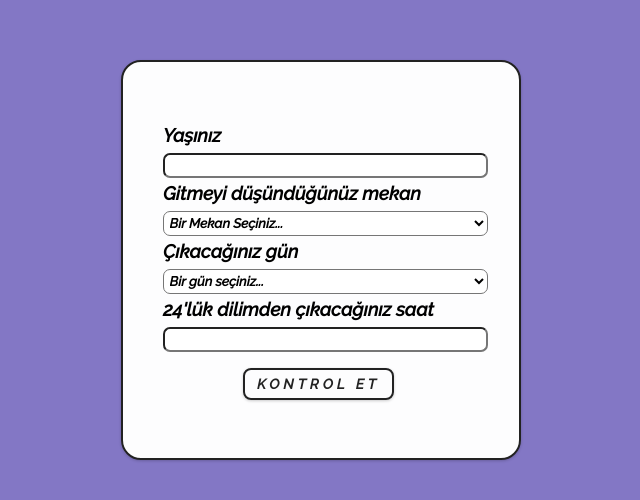
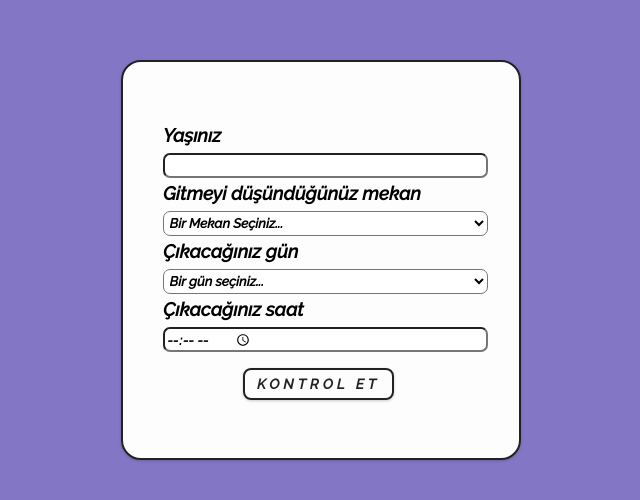
Before and after one commit to berkysr/disari-cikabilir-miyim, a website: page index.html in a window 1280 px wide. Shown: the part 140-640 px from the top of the page, without its empty margins (319-959 px from the left). Drawn offline with Linux system fonts and the light colour scheme.

Commit message:
Timer fixed.

```diff
--- a/assets/main.js
+++ b/assets/main.js
@@ -5,6 +5,8 @@ submitBtn.addEventListener('click', function (e) {
     let place = document.getElementById('place-dropd').value;
     let day = document.getElementById('day-dropd').value;
     let time = document.getElementById('time').value;
+    time = time.substring(0,2);
+    time = Number(time);
     if (place === 'avm' || place === 'cafe-get') {
         if (age >= 21 && age <= 64) {
             if (day === 'week') {
--- a/index.html
+++ b/index.html
@@ -35,8 +35,8 @@
                 <option value="week-end">Cumartesi</option>
                 <option value="week-end">Pazar</option>
             </select>
-            <h3>24'lük dilimden çıkacağınız saat</h3>
-            <input type="number" name="time" id="time" min="1" max="24" required class="field">
+            <h3>Çıkacağınız saat</h3>
+            <input type="time" name="time" id="time" min="1" max="24" required class="field">
             <button class="btn submit">Kontrol Et</button>
             <div class="result">
                 <div class="message negative inactive">
```
